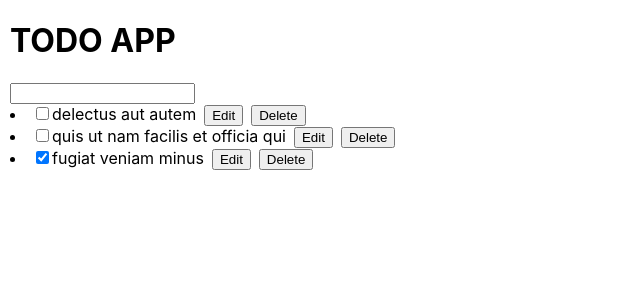
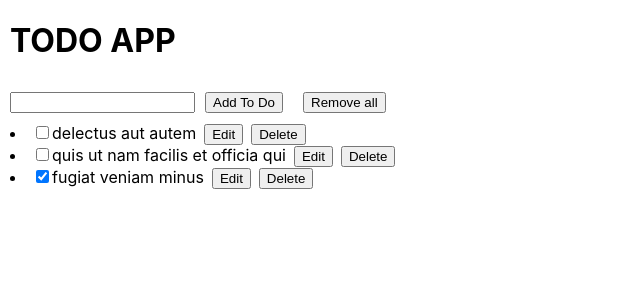
Before and after one commit to AlesiaCikalleshi/todo-app, a React (Create React App) app in the folder todo-app/: page / in a window 1280 px wide. Shown: the top 300 px of the page, without its empty margins (0-640 px from the left). Built offline with nearby package versions, Linux system fonts and the light colour scheme.

Commit message:
delete all to do added

```diff
--- a/todo-app/src/AddToDo.js
+++ b/todo-app/src/AddToDo.js
@@ -7,13 +7,29 @@ export default function AddToDo({dispatch}) {
             type: 'ADD_TODO',
             text: (formData.get('text'))
         });
+        e.target.reset();
 
     }
+
+    const removeAll = () =>{
+
+        dispatch({
+            type: 'DELETE_ALL',
+        })
+
+    }
+
 
     return (
         <>
         <form onSubmit={addData}>
             <input name="text" type="text" />
+            <button onSubmit={addData} style={{margin: 10}}>
+                Add To Do
+            </button>
+            <button onClick={removeAll} style={{margin: 10}}>
+                Remove all
+            </button>
         </form>
         </>
     )
```
